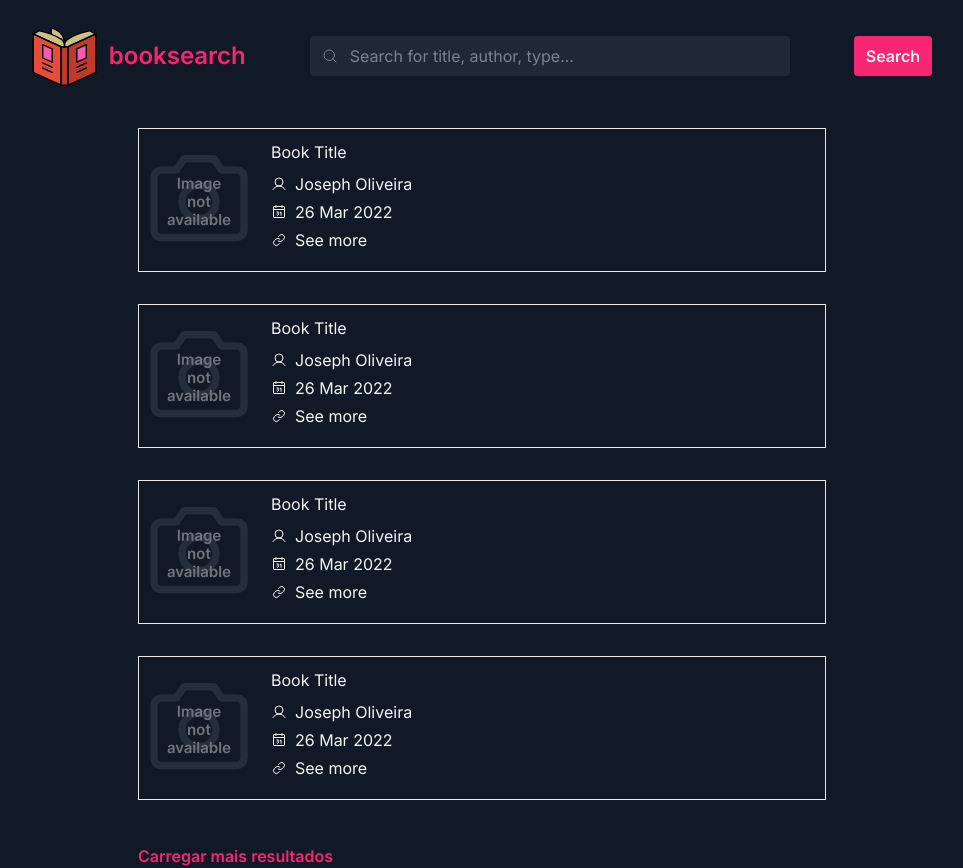
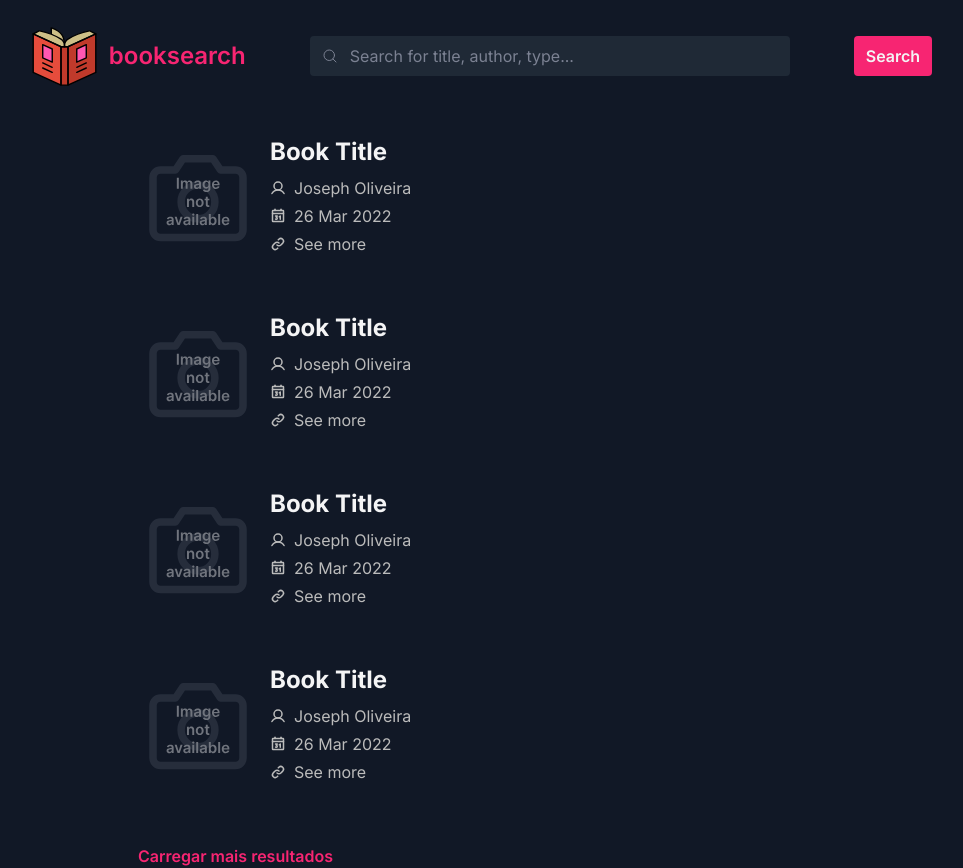
Before and after one commit to nullCommit/booksearch, a React (Vite) app: page / in a window 1280 px wide. Shown: the whole page, without its empty margins (158-1121 px from the left). Built offline with nearby package versions, Linux system fonts and the light colour scheme.

Commit message:
Update: add new style to ContentCard component

```diff
--- a/src/components/ContentCard.tsx
+++ b/src/components/ContentCard.tsx
@@ -3,25 +3,25 @@ import cameraImage from '../assets/camera.svg';
 
 export function ContentCard() {
   return (
-    <div className='w-[43rem] h-36 flex items-center relative gap-3 my-4 border'>
+    <div className='w-[43rem] h-36 flex items-center relative gap-3 my-4'>
       <img src={cameraImage} alt='' className='opacity-40 w-[7.5rem]' />
 
       <div>
-        <h1>Book Title</h1>
+        <h1 className='font-bold text-2xl'>Book Title</h1>
 
-        <ul className='my-2'>
+        <ul className='my-2 text-shadowText-100'>
           <li className='flex items-center gap-2 mb-1'>
-            <User />
+            <User weight='bold' />
             <span>Joseph Oliveira</span>
           </li>
 
           <li className='flex items-center gap-2 mb-1'>
-            <Calendar />
+            <Calendar weight='bold' />
             <span>26 Mar 2022</span>
           </li>
 
           <li className='flex items-center gap-2'>
-            <Link />
+            <Link weight='bold' />
             <span>See more</span>
           </li>
         </ul>
--- a/tailwind.config.js
+++ b/tailwind.config.js
@@ -12,6 +12,7 @@ module.exports = {
           300: '#1F2936',
         },
         shadowText: {
+          100: '#BBBBBB',
           300: '#7B8192',
         },
       },
```
